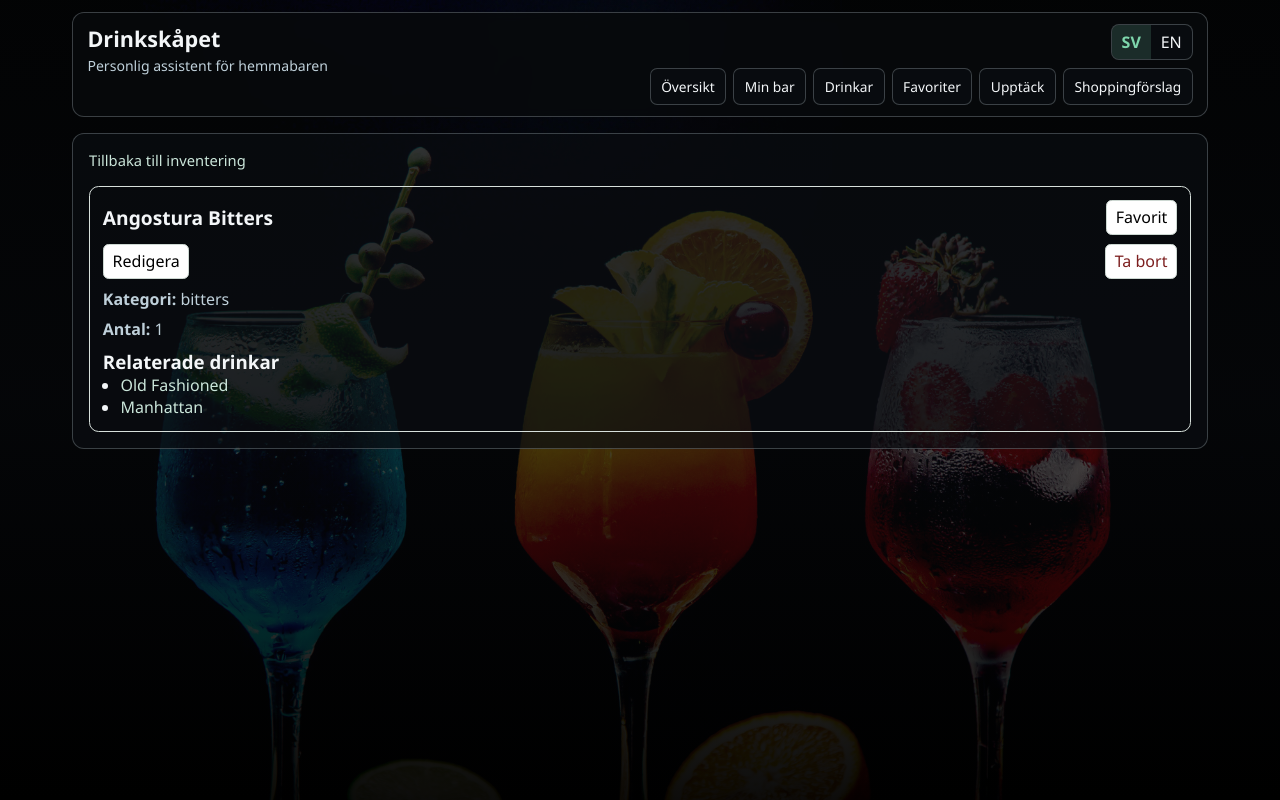
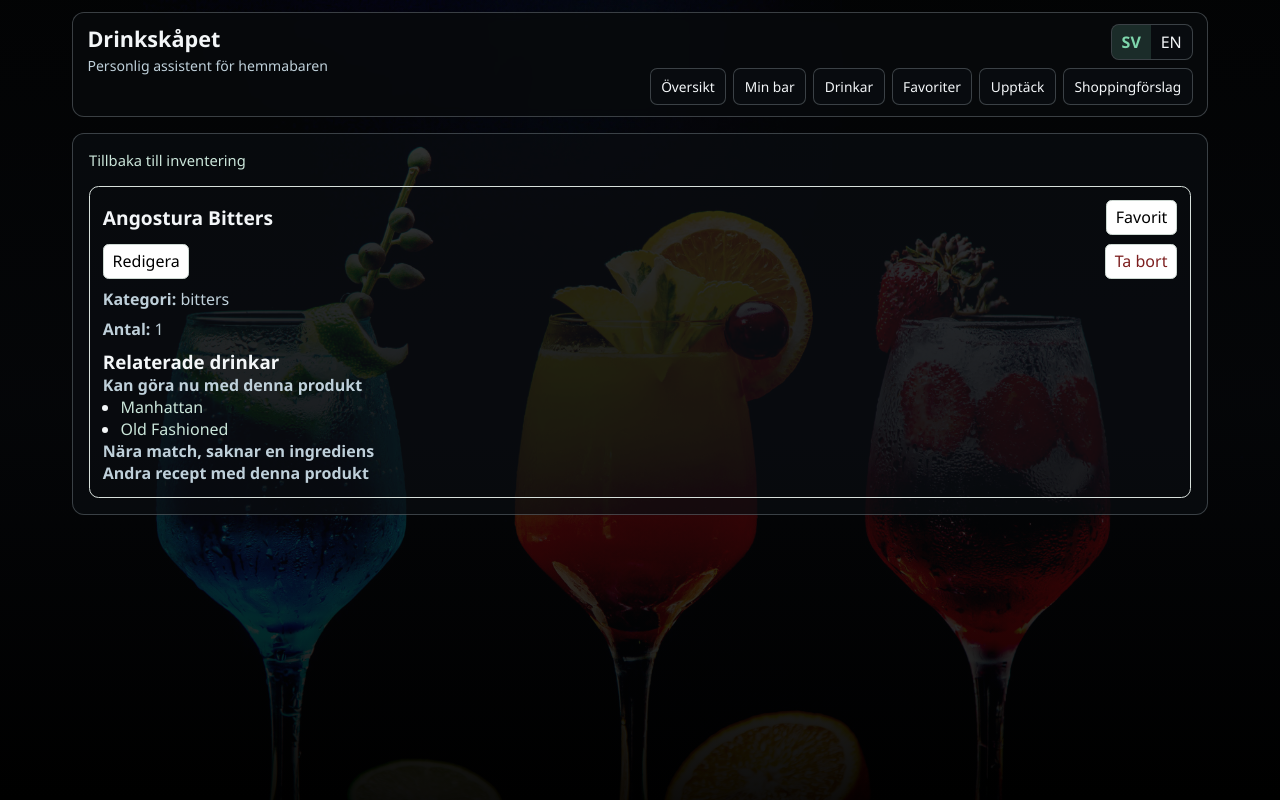
Before and after one commit to tobisen/drinkskapet, a Vue app: page /inventory/inv-angostura in a window 1280 px wide. Built offline with nearby package versions, Linux system fonts and the light colour scheme; the HTML template or start-up script is replaced by a standard one.

Commit message:
Group related drinks on inventory detail using recommendation status

```diff
--- a/src/views/InventoryItemDetailView.vue
+++ b/src/views/InventoryItemDetailView.vue
@@ -4,6 +4,7 @@ import { useInventory } from '../features/inventory/useInventory'
 import { inventoryCategories } from '../data/inventoryCategories'
 import { seedDrinks } from '../data/seedDrinks'
 import type { InventoryCategory } from '../features/inventory/types'
+import { getDrinkRecommendations } from '../features/recommendations/recommendationService'
 
 interface EditFormState {
   name: string
@@ -32,6 +33,9 @@ const text = {
     barcode: 'Streckkod',
     articleNumber: 'Artikelnummer',
     relatedDrinks: 'Relaterade drinkar',
+    relatedCanMakeNow: 'Kan göra nu med denna produkt',
+    relatedMissingOne: 'Nära match, saknar en ingrediens',
+    relatedOther: 'Andra recept med denna produkt',
     noRelatedDrinks: 'Inga relaterade drinkar hittades för denna produkt.',
     favorite: 'Favorit',
     unfavorite: 'Ta bort favorit',
@@ -59,6 +63,9 @@ const text = {
     barcode: 'Barcode',
     articleNumber: 'Article number',
     relatedDrinks: 'Related drinks',
+    relatedCanMakeNow: 'Can make now with this item',
+    relatedMissingOne: 'Close matches, missing one ingredient',
+    relatedOther: 'Other recipes using this item',
     noRelatedDrinks: 'No related drinks found for this item.',
     favorite: 'Favorite',
     unfavorite: 'Unfavorite',
@@ -134,6 +141,26 @@ export default defineComponent({
             .some((term) => itemTerms.includes(term))
         })
       })
+    },
+    relatedRecommendations() {
+      if (this.relatedDrinks.length === 0) {
+        return {
+          canMakeNow: [],
+          missingOneIngredient: [],
+          missingMultipleIngredients: [],
+        }
+      }
+
+      return getDrinkRecommendations(this.inventoryItems, this.relatedDrinks)
+    },
+    relatedCanMakeNow() {
+      return this.relatedRecommendations.canMakeNow
+    },
+    relatedMissingOne() {
+      return this.relatedRecommendations.missingOneIngredient
+    },
+    relatedOtherRecipes() {
+      return this.relatedRecommendations.missingMultipleIngredients
     },
   },
   methods: {
@@ -317,11 +344,28 @@ export default defineComponent({
 
       <div>
         <h3>{{ t.relatedDrinks }}</h3>
-        <ul v-if="relatedDrinks.length > 0">
-          <li v-for="drink in relatedDrinks" :key="drink.id">
-            <RouterLink :to="`/drinks/${drink.id}`">{{ drink.name }}</RouterLink>
-          </li>
-        </ul>
+        <template v-if="relatedDrinks.length > 0">
+          <p><strong>{{ t.relatedCanMakeNow }}</strong></p>
+          <ul v-if="relatedCanMakeNow.length > 0">
+            <li v-for="entry in relatedCanMakeNow" :key="entry.drink.id">
+              <RouterLink :to="`/drinks/${entry.drink.id}`">{{ entry.drink.name }}</RouterLink>
+            </li>
+          </ul>
+
+          <p><strong>{{ t.relatedMissingOne }}</strong></p>
+          <ul v-if="relatedMissingOne.length > 0">
+            <li v-for="entry in relatedMissingOne" :key="entry.drink.id">
+              <RouterLink :to="`/drinks/${entry.drink.id}`">{{ entry.drink.name }}</RouterLink>
+            </li>
+          </ul>
+
+          <p><strong>{{ t.relatedOther }}</strong></p>
+          <ul v-if="relatedOtherRecipes.length > 0">
+            <li v-for="entry in relatedOtherRecipes" :key="entry.drink.id">
+              <RouterLink :to="`/drinks/${entry.drink.id}`">{{ entry.drink.name }}</RouterLink>
+            </li>
+          </ul>
+        </template>
         <p v-else>{{ t.noRelatedDrinks }}</p>
       </div>
     </article>
```
Also changed, not shown: 2 other files (tests, documents, lock files or other folders).
